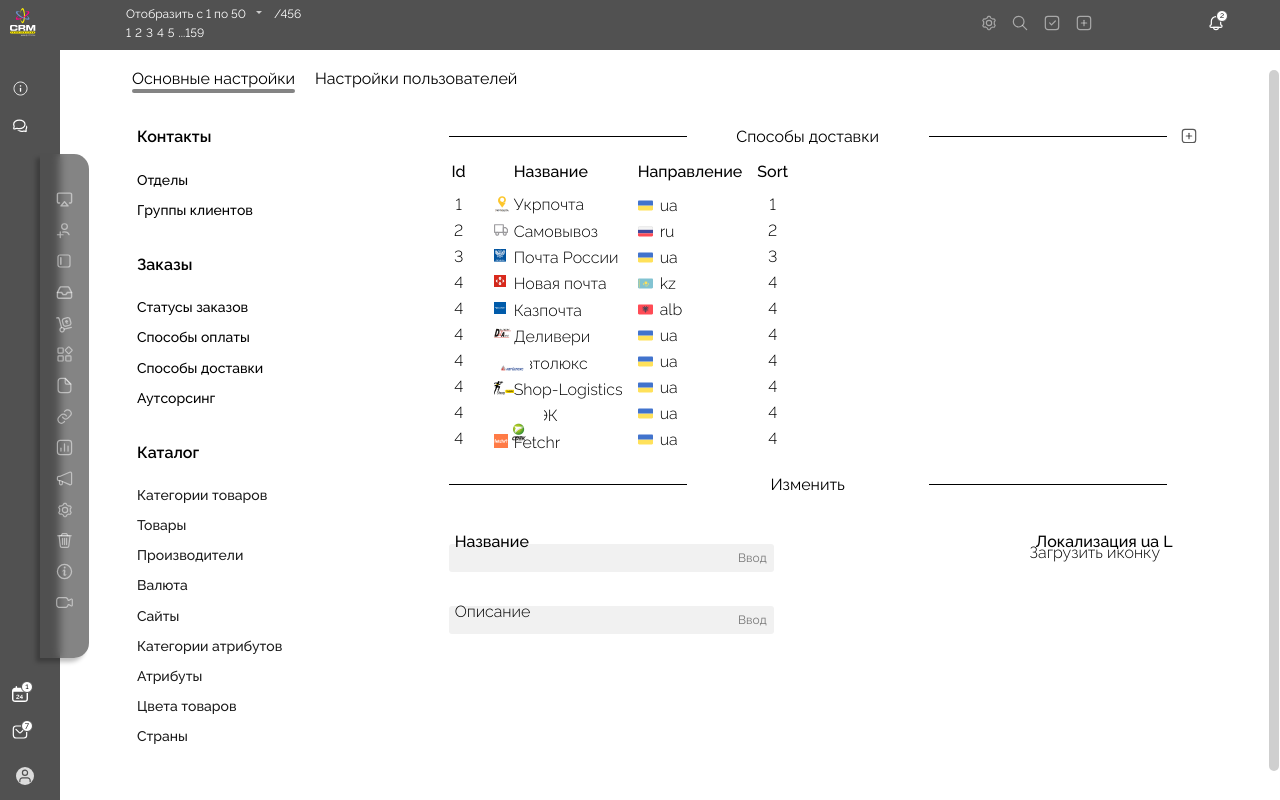
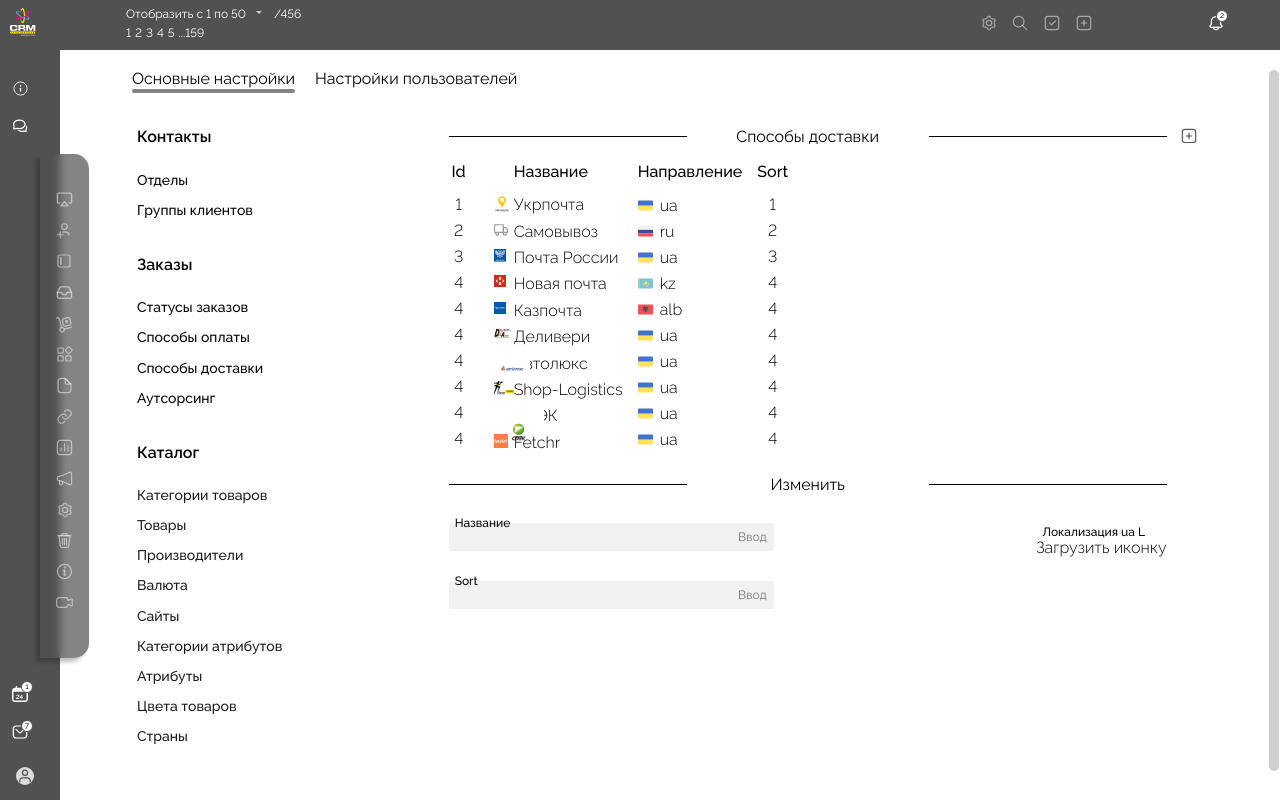
Before and after one commit to dmitry-gr-web/crm-setting-cab, a plain HTML site: page index.html in a window 1280 px wide. Drawn offline with Linux system fonts and the light colour scheme.

Commit message:
somemargin

```diff
--- a/index.html
+++ b/index.html
@@ -506,13 +506,13 @@
                             <div class="delivery-change-toggle">
                                 <div class="delivery-header">Изменить</div>
                                 <div class="wrap-container-change">
-                                    <ul class="clients-change">
+                                    <ul class="delivery-change">
                                         <li class="department-change-name">Название</li>
                                         <li class="dt-name-input"><input type="text" placeholder="Ввод"></li>
-                                        <li class="dt-email">Описание</li>
+                                        <li class="dt-email">Sort</li>
                                         <li class="dt-email-input"><input type="text" placeholder="Ввод"></li>
                                     </ul>
-                                    <ul class="clients-change-email">
+                                    <ul class="delivery-change-email">
                                         <li class="dt-email">Локализация ua L</li>
                                         <li class="dt-email-input">Загрузить иконку</li>
                                     </ul>
--- a/scss/style.scss
+++ b/scss/style.scss
@@ -1310,11 +1310,18 @@
         position: relative;
         top: 23px;
         left: 6px;
+        font-size: 12px;
+        font-weight: 500;
     }
     .dt-email {
         position: relative;
-        top: 23px;
+        top: 16px;
         left: 6px;
+        font-size: 12px;
+        font-weight: 500;
+    }
+    .delivery-change {
+        margin: 0;
     }
     input {
         z-index: 1;
```
Also changed, not shown: css/style.css.
